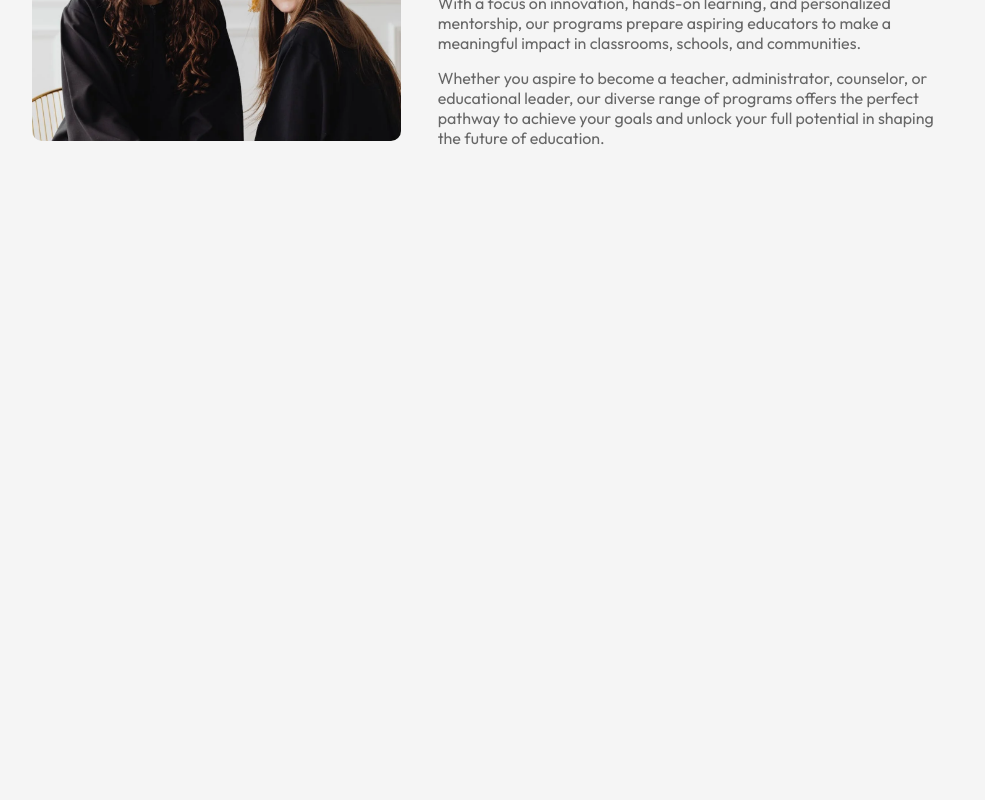
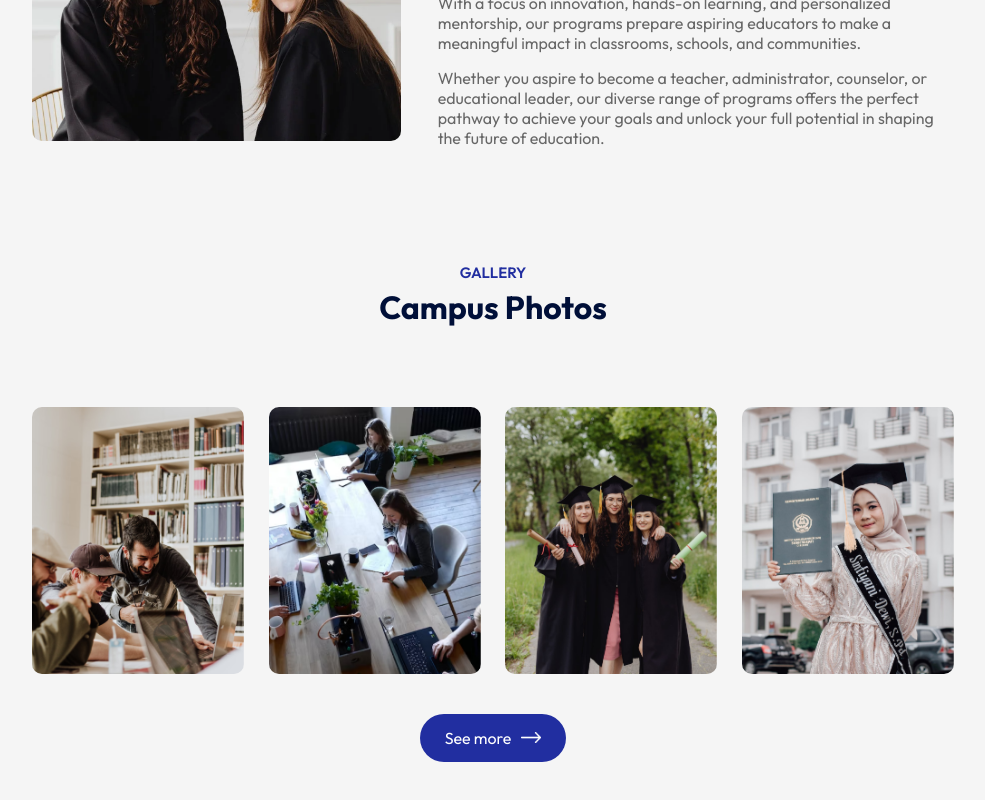
Before and after one commit to arsh10x/Edusity, a React (Create React App) app: page / in a window 1280 px wide. Shown: the part 1631-2431 px from the top of the page, without its empty margins (147-1132 px from the left). Before the commit the page ends 1894 px from the top, so only its background shows below. Built offline with nearby package versions, Linux system fonts and the light colour scheme.

Commit message:
add campus section

```diff
--- a/src/App.css
+++ b/src/App.css
@@ -37,7 +37,10 @@ a {
     margin-left: 10px;
 }
 
-
+.btn.dark-btn {
+    background: #212EA0;
+    color: #fff;
+}
 
 .container {
     padding-left: 10%;
--- a/src/App.js
+++ b/src/App.js
@@ -1,5 +1,6 @@
 import "./App.css";
 import About from "./component/About/About";
+import Campus from "./component/Campus/Campus";
 import Hero from "./component/Hero/Hero";
 import Navbar from "./component/Navbar/Navbar";
 import Programs from "./component/Programs/Programs";
@@ -14,6 +15,8 @@ function App() {
         <Title title="What We Offer" subTitle="Our Programs" />
         <Programs />
         <About />
+        <Title title="Campus Photos" subTitle="Gallery" />
+        <Campus />
       </div>
     </div>
   );
--- /dev/null
+++ b/src/component/Campus/Campus.css
@@ -0,0 +1,17 @@
+.campus {
+    margin: 80px auto;
+    width: 90%;
+    text-align: center;
+}
+
+.gallery {
+    display: flex;
+    align-items: center;
+    justify-content: space-between;
+    margin-bottom: 40px;
+}
+
+.gallery img{
+    width: 23%;
+    border-radius: 10px;
+}
--- /dev/null
+++ b/src/component/Campus/Campus.jsx
@@ -0,0 +1,25 @@
+import React from "react";
+import "./Campus.css";
+import gallery_1 from "../../assets/gallery-1.png";
+import gallery_2 from "../../assets/gallery-2.png";
+import gallery_3 from "../../assets/gallery-3.png";
+import gallery_4 from "../../assets/gallery-4.png";
+import whiteArror from "../../assets/white-arrow.png";
+const Campus = () => {
+  return (
+    <div className="campus">
+      <div className="gallery">
+        <img src={gallery_1} alt="gallery" />
+        <img src={gallery_2} alt="gallery" />
+        <img src={gallery_3} alt="gallery" />
+        <img src={gallery_4} alt="gallery" />
+      </div>
+      <button className="btn dark-btn">
+        See more
+        <img src={whiteArror} alt="whiteArrow" />
+      </button>
+    </div>
+  );
+};
+
+export default Campus;
```
Also changed, not shown: 1 other file (tests, documents, lock files or other folders).
